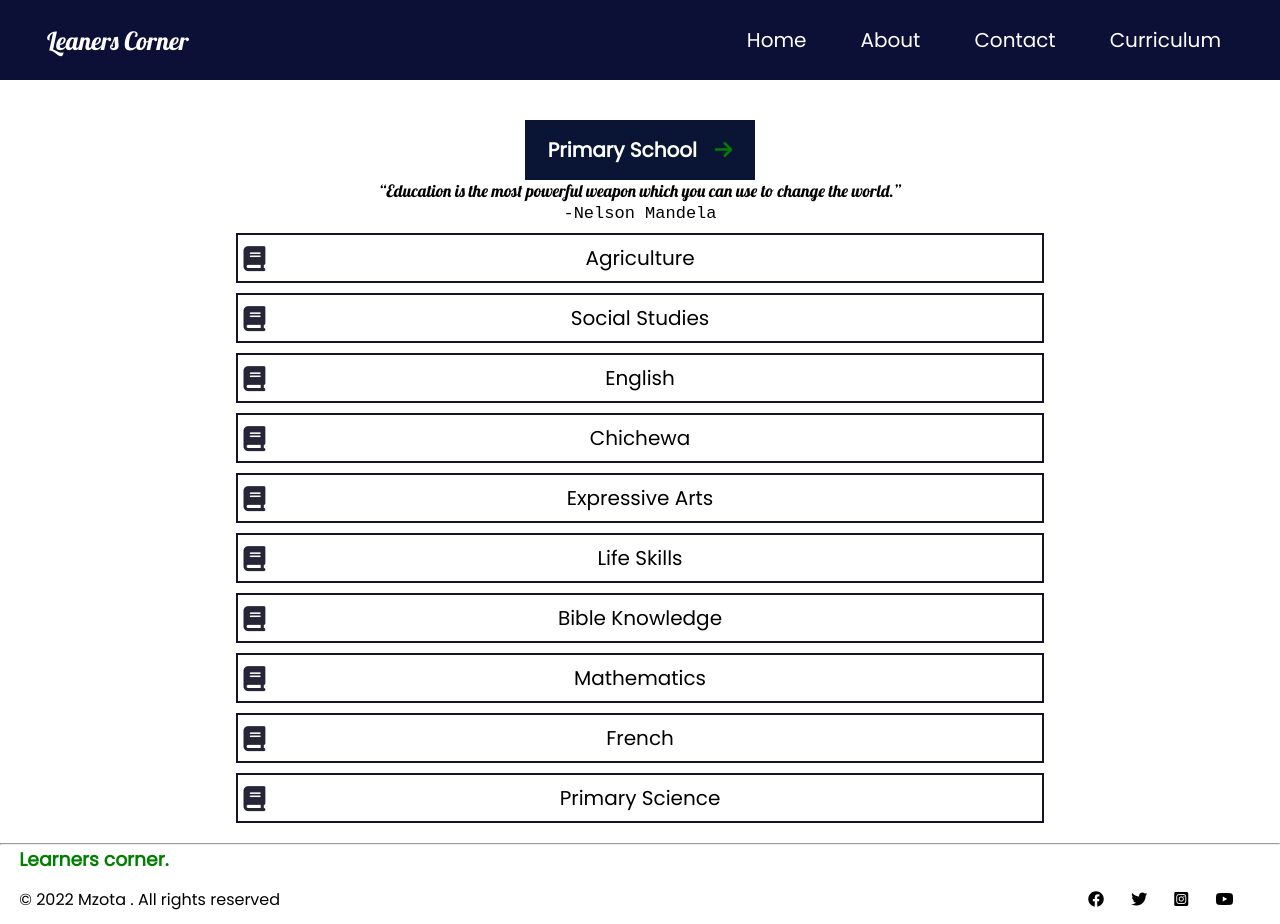
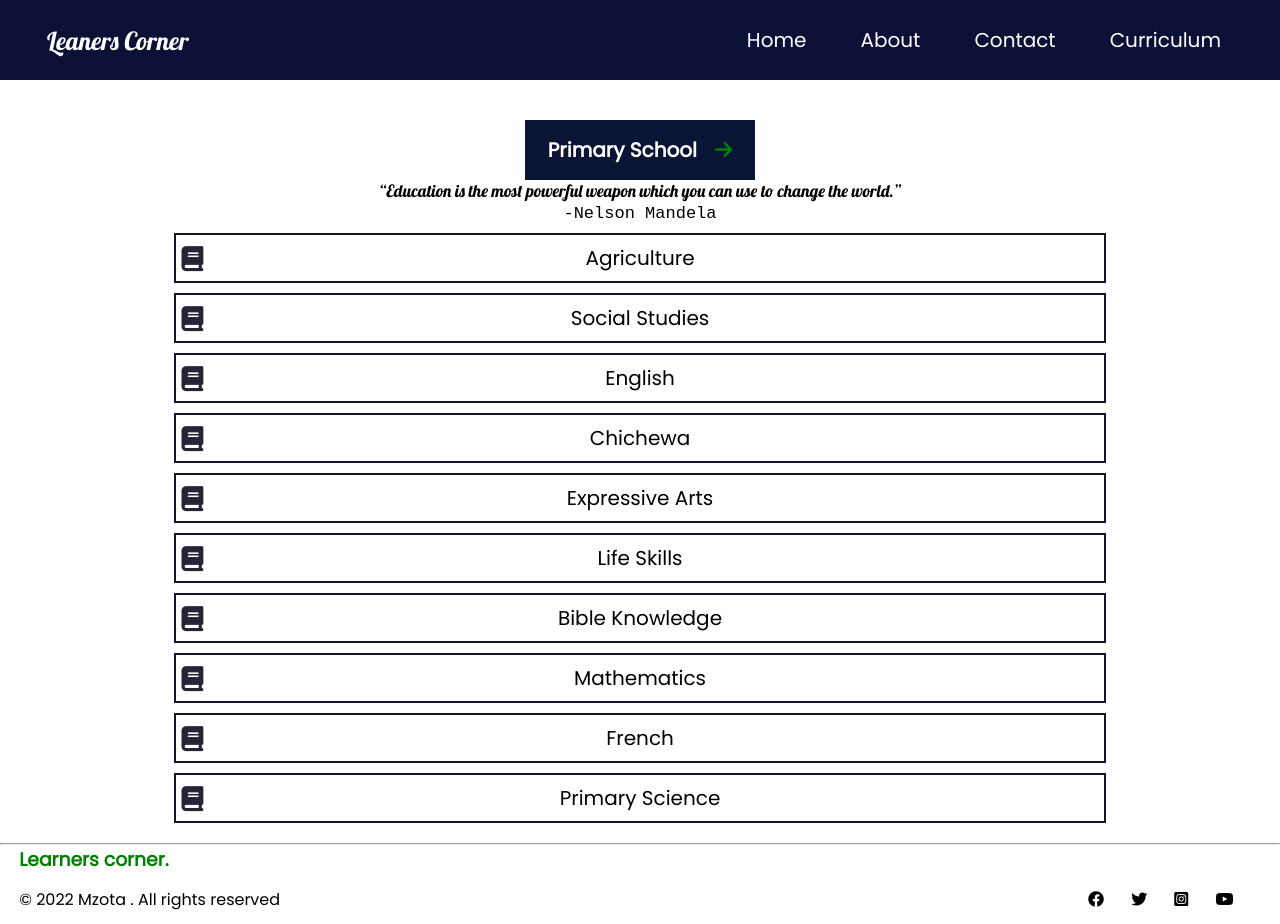
Before and after one commit to Mzota2/Leaners-corner, a React (Create React App) app: page /sign in a window 1280 px wide. Built offline with nearby package versions, Linux system fonts and the light colour scheme.

Commit message:
saved changes

```diff
--- a/src/curriculum.css
+++ b/src/curriculum.css
@@ -92,7 +92,7 @@
     position: relative;
     font-family: 'Poppins', sans-serif;
     font-size: 20px;
-    width: 65%;
+    width: 75%;
     height: 50px;
     border: 2px solid rgb(19, 19, 43);
     margin-top: 10px;
@@ -110,6 +110,7 @@
     display: flex;
     align-items: center;
     justify-content: center;
+    text-align: center;
 
 }
 .cu--subject--btn:hover{
```
